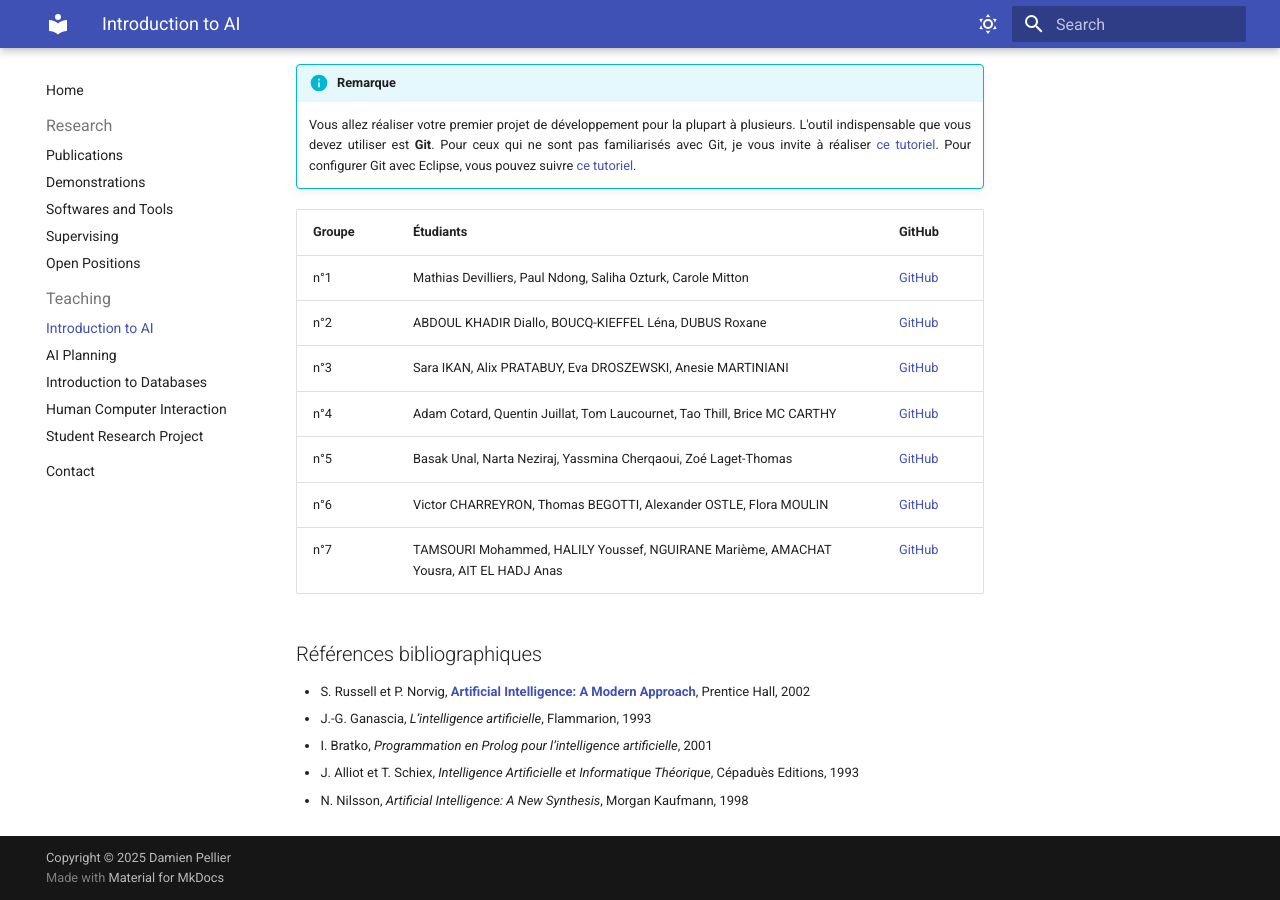
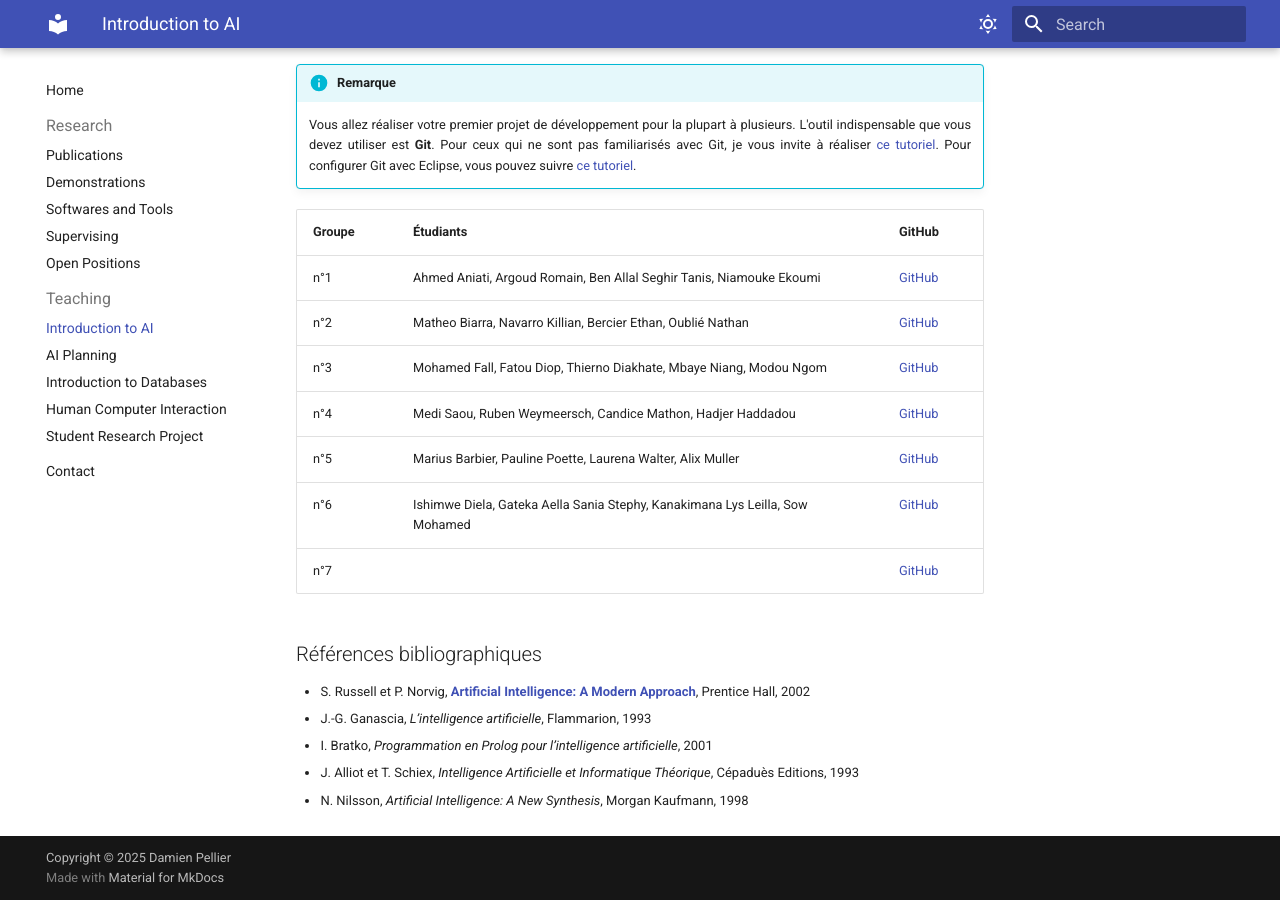
Before and after one commit to pellierd/homepage, an MkDocs documentation site: the page built from docs/teaching/ai.md, in a window 1280 px wide and 900 px high, scrolled down 2179 px. Built offline with MkDocs 1.6.1 and Material for MkDocs 9.7.7, drawn with Linux system fonts in a browser that asks for light colours.

Commit message:
Add IA groups

```diff
--- a/docs/teaching/ai.md
+++ b/docs/teaching/ai.md
@@ -68,13 +68,13 @@ La librairie utilisée est [leJos](https://lejos.sourceforge.io/). Pour l'instal
 
   | Groupe | Étudiants | GitHub |
   |--------|-----------|--------|
-  | n°1 | Mathias Devilliers, Paul Ndong, Saliha Ozturk, Carole Mitton | [GitHub](https://github.com/MathiaasGH/wall-e-dmno) |
-  | n°2 | ABDOUL KHADIR Diallo, BOUCQ-KIEFFEL Léna, DUBUS Roxane | [GitHub](https://github.com/kieffellena/Projet-IA-BDD) |
-  | n°3 | Sara IKAN, Alix PRATABUY, Eva DROSZEWSKI, Anesie MARTINIANI | [GitHub](https://github.com/evaski/projet_sully_ia.git) |
-  | n°4 | Adam Cotard, Quentin Juillat, Tom Laucournet, Tao Thill, Brice MC CARTHY | [GitHub](https://github.com/AdamInLoveOfBrice/miashsia/) |
-  | n°5 | Basak Unal, Narta Neziraj, Yassmina Cherqaoui, Zoé Laget-Thomas | [GitHub](https://github.com/entjellybean/Ai-lojos-github) |
-  | n°6 | Victor CHARREYRON, Thomas BEGOTTI, Alexander OSTLE, Flora MOULIN | [GitHub](https://github.com/thoms9/IntroIA_T_A_F_V) |
-  | n°7 | TAMSOURI Mohammed, HALILY Youssef, NGUIRANE Marième, AMACHAT Yousra, AIT EL HADJ Anas | [GitHub](https://github.com/AnasAEA/Groupe-IA-Miashs-Proba) |
+  | n°1 | Ahmed Aniati, Argoud Romain, Ben Allal Seghir Tanis, Niamouke Ekoumi | [GitHub](https://github.com/romain207/Marvin-Project.git) |
+  | n°2 | Matheo Biarra, Navarro Killian, Bercier Ethan, Oublié Nathan | [GitHub](https://github.com/users/kiks158/projects/1/views/1) |
+  | n°3 | Mohamed Fall, Fatou Diop, Thierno Diakhate, Mbaye Niang, Modou Ngom | [GitHub](https://github.com/mbayeniang6/projet-IA.git) |
+  | n°4 | Medi Saou, Ruben Weymeersch, Candice Mathon, Hadjer Haddadou  | [GitHub](https://github.com/saoumedi-lab/Robot-L3-) |
+  | n°5 | Marius Barbier, Pauline Poette, Laurena Walter, Alix Muller | [GitHub](https://gricad-gitlab.univ-grenoble-alpes.fr/lapiedc/projet-robot-l3) |
+  | n°6 | Ishimwe Diela, Gateka Aella Sania Stephy, Kanakimana Lys Leilla, Sow Mohamed  | [GitHub](https://github.com/diela27) |
+  | n°7 |  | [GitHub]() |
 
 
 ## Références bibliographiques
```
